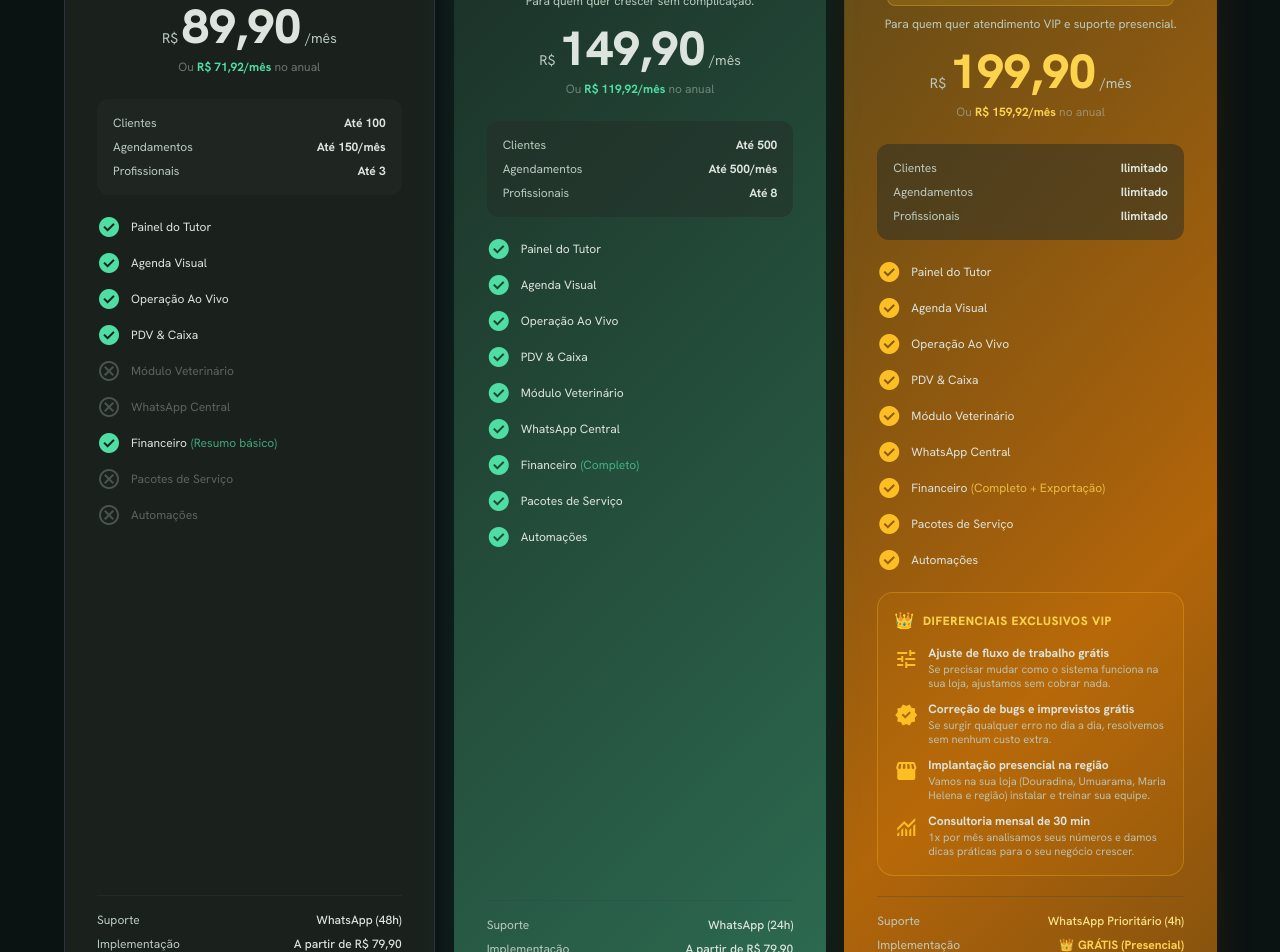
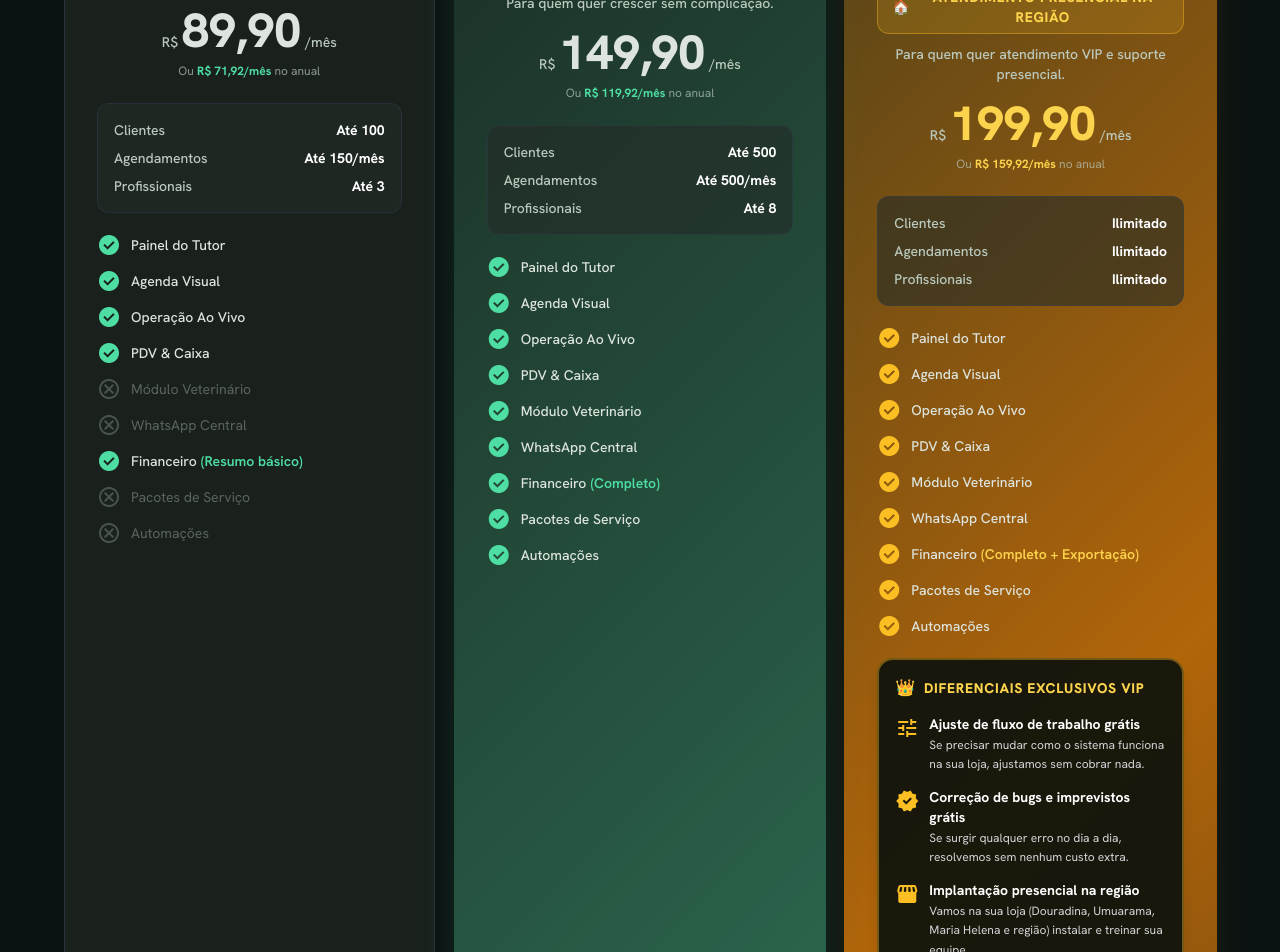
Before and after one commit to XxSusuxX/page-venda-petshop, a Next.js app: page / in a window 1280 px wide. Shown: the part 6180-7132 px from the top of the page. Built offline with nearby package versions, Linux system fonts and the light colour scheme.

Commit message:
style(pricing): improve text legibility, font contrast, and dark solid background on Premium VIP card

```diff
--- a/app/globals.css
+++ b/app/globals.css
@@ -211,6 +211,7 @@ body {
    ───────────────────────────────────────── */
 .animated-border-gold {
   position: relative;
+  background-color: #161d19;
   background-clip: padding-box;
 }
 
--- a/components/PricingSection.tsx
+++ b/components/PricingSection.tsx
@@ -215,7 +215,7 @@ export default function PricingSection() {
             if (isPopular) {
               cardBorderClass = "animated-border-card bg-surface-container-low shadow-2xl shadow-primary/20 md:scale-[1.07] md:z-10";
             } else if (isPremium) {
-              cardBorderClass = "animated-border-gold bg-surface-container-low bg-gradient-to-b from-amber-500/[0.08] via-surface-container-low to-surface-container-low shadow-2xl shadow-amber-500/15 hover:shadow-amber-500/25";
+              cardBorderClass = "animated-border-gold bg-surface-container-low shadow-2xl shadow-amber-500/15 hover:shadow-amber-500/25";
             }
 
             return (
@@ -239,28 +239,28 @@ export default function PricingSection() {
 
                 {/* Plan header */}
                 <div className="text-center mb-6">
-                  <h3 className={`text-xl font-bold mb-1 ${isPremium ? "text-amber-200 font-extrabold" : "text-on-surface"}`}>
+                  <h3 className={`text-xl font-bold mb-1 ${isPremium ? "text-white font-extrabold" : "text-on-surface"}`}>
                     {plan.name}
                   </h3>
                   {isPopular && (
                     <p className="text-[10px] font-bold text-primary uppercase tracking-wider mb-2">TUDO LIBERADO</p>
                   )}
                   {isPremium && (
-                    <div className="my-2.5 px-3 py-1 bg-amber-400/15 border border-amber-400/30 rounded-lg inline-block">
-                      <p className="text-xs font-extrabold text-amber-300 uppercase tracking-wider flex items-center justify-center gap-1.5">
+                    <div className="my-2.5 px-3.5 py-1.5 bg-amber-400/15 border border-amber-400/40 rounded-xl inline-block">
+                      <p className="text-xs sm:text-sm font-extrabold text-amber-300 uppercase tracking-wider flex items-center justify-center gap-1.5">
                         <span>🏠</span> ATENDIMENTO PRESENCIAL NA REGIÃO
                       </p>
                     </div>
                   )}
-                  <p className="text-xs text-on-surface-variant mb-4">{plan.description}</p>
+                  <p className="text-xs sm:text-sm text-on-surface-variant mb-4 font-medium">{plan.description}</p>
 
                   {/* Price */}
                   <div className="flex items-baseline justify-center gap-1">
-                    <span className="text-sm text-on-surface-variant">R$</span>
+                    <span className="text-sm text-on-surface-variant font-medium">R$</span>
                     <span className={`text-4xl md:text-5xl font-extrabold tabular-nums ${isPremium ? "text-amber-300" : "text-on-surface"}`}>
                       {isAnnual ? plan.annualPrice : plan.monthlyPrice}
                     </span>
-                    <span className="text-sm text-on-surface-variant">/mês</span>
+                    <span className="text-sm text-on-surface-variant font-medium">/mês</span>
                   </div>
 
                   {/* Annual savings */}
@@ -274,25 +274,25 @@ export default function PricingSection() {
                       </p>
                     </div>
                   ) : (
-                    <p className="text-xs text-on-surface-variant/50 mt-2">
+                    <p className="text-xs text-on-surface-variant/70 mt-2">
                       Ou <span className={`font-bold ${isPremium ? "text-amber-300" : "text-primary"}`}>R$ {plan.annualPrice}/mês</span> no anual
                     </p>
                   )}
                 </div>
 
                 {/* Limits */}
-                <div className="bg-surface-container-high/50 rounded-xl p-4 mb-5 space-y-2">
-                  <div className="flex justify-between text-xs">
-                    <span className="text-on-surface-variant">Clientes</span>
-                    <span className="font-bold text-on-surface">{plan.limits.clientes}</span>
+                <div className="bg-surface-container-high/60 rounded-xl p-4 mb-5 space-y-2 border border-hairline-border/40">
+                  <div className="flex justify-between text-xs sm:text-sm">
+                    <span className="text-on-surface-variant font-medium">Clientes</span>
+                    <span className="font-bold text-white">{plan.limits.clientes}</span>
                   </div>
-                  <div className="flex justify-between text-xs">
-                    <span className="text-on-surface-variant">Agendamentos</span>
-                    <span className="font-bold text-on-surface">{plan.limits.agendamentos}</span>
+                  <div className="flex justify-between text-xs sm:text-sm">
+                    <span className="text-on-surface-variant font-medium">Agendamentos</span>
+                    <span className="font-bold text-white">{plan.limits.agendamentos}</span>
                   </div>
-                  <div className="flex justify-between text-xs">
-                    <span className="text-on-surface-variant">Profissionais</span>
-                    <span className="font-bold text-on-surface">{plan.limits.profissionais}</span>
+                  <div className="flex justify-between text-xs sm:text-sm">
+                    <span className="text-on-surface-variant font-medium">Profissionais</span>
+                    <span className="font-bold text-white">{plan.limits.profissionais}</span>
                   </div>
                 </div>
 
@@ -307,9 +307,9 @@ export default function PricingSection() {
                       ) : (
                         <span className="material-symbols-outlined text-on-surface-variant/30 text-lg flex-shrink-0">cancel</span>
                       )}
-                      <span className={`text-xs ${feature.included ? "text-on-surface" : "text-on-surface-variant/40"}`}>
+                      <span className={`text-xs sm:text-sm ${feature.included ? "text-on-surface font-medium" : "text-on-surface-variant/40"}`}>
                         {feature.name}
-                        {feature.note && <span className={`${isPremium ? "text-amber-300/80" : "text-primary/70"} ml-1`}>({feature.note})</span>}
+                        {feature.note && <span className={`${isPremium ? "text-amber-300 font-semibold" : "text-primary font-semibold"} ml-1`}>({feature.note})</span>}
                       </span>
                     </div>
                   ))}
@@ -317,20 +317,20 @@ export default function PricingSection() {
 
                 {/* Exclusive VIP Perks for Premium */}
                 {plan.exclusivePerks && (
-                  <div className="bg-amber-500/[0.08] border border-amber-400/30 rounded-2xl p-4 mb-5 space-y-3 text-left">
-                    <div className="flex items-center gap-2 text-amber-300 font-extrabold text-xs uppercase tracking-wider">
+                  <div className="bg-surface-container-lowest/90 border-2 border-amber-400/40 rounded-2xl p-4 mb-5 space-y-3.5 text-left shadow-lg">
+                    <div className="flex items-center gap-2 text-amber-300 font-extrabold text-xs sm:text-sm uppercase tracking-wider">
                       <span className="text-base">👑</span>
                       DIFERENCIAIS EXCLUSIVOS VIP
                     </div>
-                    <div className="space-y-2.5">
+                    <div className="space-y-3">
                       {plan.exclusivePerks.map((perk, pi) => (
                         <div key={pi} className="flex items-start gap-2.5">
-                          <span className="material-symbols-outlined text-amber-400 text-base flex-shrink-0 mt-0.5" style={{ fontVariationSettings: "'FILL' 1" }}>
+                          <span className="material-symbols-outlined text-amber-400 text-lg flex-shrink-0 mt-0.5" style={{ fontVariationSettings: "'FILL' 1" }}>
                             {perk.icon}
                           </span>
                           <div>
-                            <p className="text-xs font-bold text-on-surface leading-snug">{perk.title}</p>
-                            <p className="text-[11px] text-on-surface-variant/90 leading-tight mt-0.5">{perk.desc}</p>
+                            <p className="text-xs sm:text-sm font-bold text-white leading-snug">{perk.title}</p>
+                            <p className="text-xs text-zinc-300 leading-relaxed mt-0.5">{perk.desc}</p>
                           </div>
                         </div>
                       ))}
@@ -340,13 +340,13 @@ export default function PricingSection() {
 
                 {/* Support & Setup */}
                 <div className="border-t border-hairline-border/30 pt-4 mb-5 space-y-2">
-                  <div className="flex justify-between text-xs">
-                    <span className="text-on-surface-variant">Suporte</span>
-                    <span className={`font-medium ${isPremium ? "text-amber-200 font-bold" : "text-on-surface"}`}>{plan.support}</span>
+                  <div className="flex justify-between text-xs sm:text-sm">
+                    <span className="text-on-surface-variant font-medium">Suporte</span>
+                    <span className={`font-semibold ${isPremium ? "text-amber-300" : "text-white"}`}>{plan.support}</span>
                   </div>
                   {!isAnnual && (
-                    <div className="flex justify-between text-xs">
-                      <span className="text-on-surface-variant">Implementação</span>
+                    <div className="flex justify-between text-xs sm:text-sm">
+                      <span className="text-on-surface-variant font-medium">Implementação</span>
                       {isPremium ? (
                         <span className="font-bold text-amber-300 flex items-center gap-1">
                           <span>👑</span> GRÁTIS (Presencial)
@@ -356,13 +356,13 @@ export default function PricingSection() {
                           <span>🎁</span> GRÁTIS
                         </span>
                       ) : (
-                        <span className="font-medium text-on-surface">{plan.setup}</span>
+                        <span className="font-medium text-white">{plan.setup}</span>
                       )}
                     </div>
                   )}
                   {isAnnual && (
-                    <div className="flex justify-between text-xs">
-                      <span className="text-on-surface-variant">Implementação</span>
+                    <div className="flex justify-between text-xs sm:text-sm">
+                      <span className="text-on-surface-variant font-medium">Implementação</span>
                       <span className={`font-bold flex items-center gap-1 ${isPremium ? "text-amber-300" : "text-primary"}`}>
                         {isPremium ? "👑 GRÁTIS (Presencial)" : "🎁 Grátis"}
                       </span>
```
